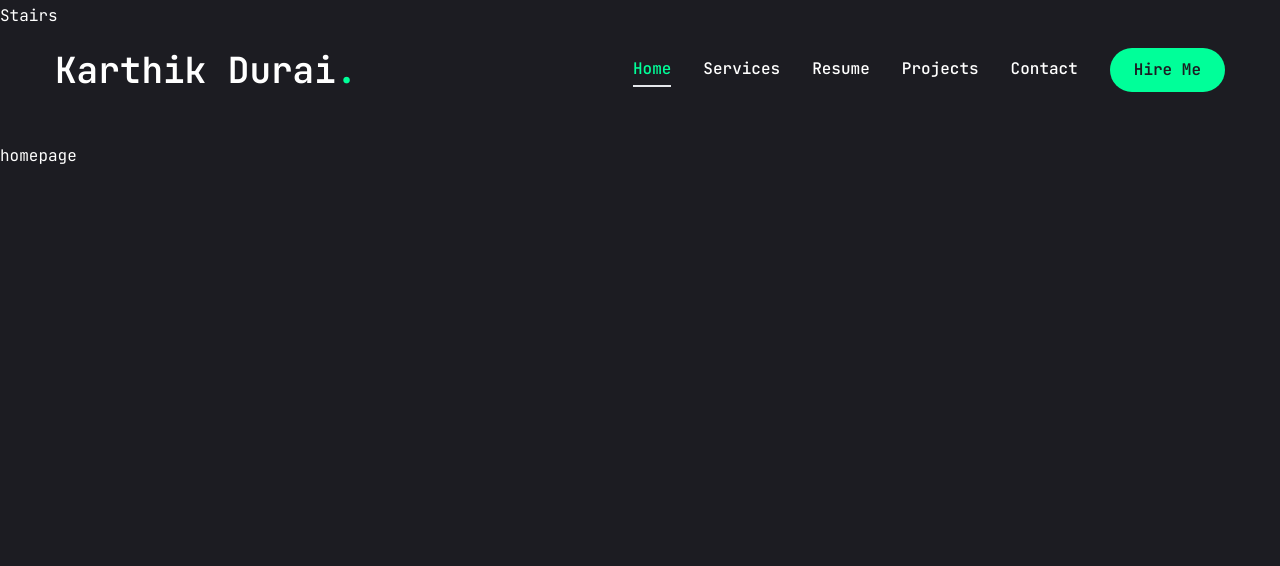
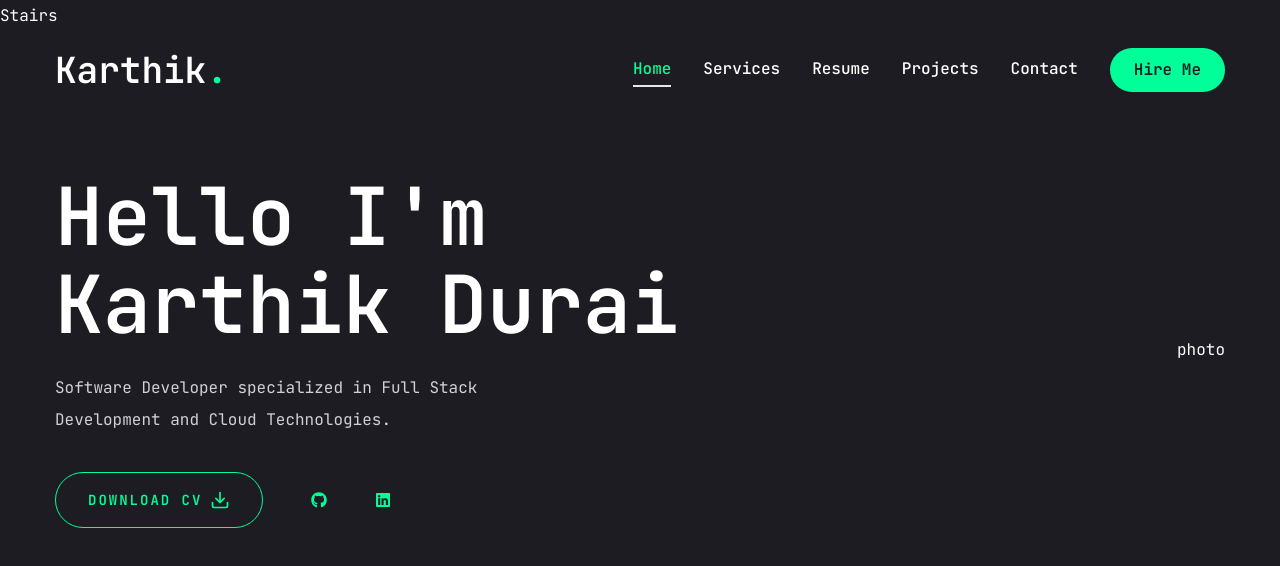
Before and after one commit to karthikdurai-kd/my-portfolio, a Next.js app: page / in a window 1280 px wide. Shown: the top 566 px of the page. Built offline with nearby package versions, Linux system fonts and the light colour scheme.

Commit message:
Created home page social links button

```diff
--- a/app/globals.css
+++ b/app/globals.css
@@ -6,4 +6,13 @@
   body {
     @apply font-primary bg-primary text-white leading-loose;
   }
+  .h1 {
+    @apply text-[48px] xl:text-[80px] leading-[1.1] font-semibold;
+  }
+  .h2 {
+    @apply text-[36px] xl:text-[48px] leading-[1.1] font-semibold;
+  }
+  .h3 {
+    @apply text-[20px] xl:text-[24px] leading-[1.1] font-semibold;
+  }
 }
--- a/app/page.jsx
+++ b/app/page.jsx
@@ -1,3 +1,45 @@
-export default function Home() {
-  return <main>homepage</main>;
-}
+import { Button } from "@/components/ui/button";
+import { FiDownload } from "react-icons/fi";
+
+// importing components
+import Social from "@/components/Social";
+
+const Home = () => {
+  return (
+    <section className="h-full">
+      <div className="container mx-auto h-full">
+        <div className="flex flex-col xl:flex-row items-center justify-between xl:pt-8 xl:pb-24">
+          <div className="text-center xl:text-left">
+            <h1 className="h1 mb-6">
+              Hello I'm <br /> <span>Karthik Durai</span>
+            </h1>
+            <p className="max-w-[500px] mb-9 text-white/80">
+              Software Developer specialized in Full Stack Development and Cloud
+              Technologies.
+            </p>
+            <div className="flex flex-col xl:flex-row items-center gap-8">
+              <Button
+                variant="outline"
+                size="lg"
+                className="uppercase flex items-center gap-2"
+              >
+                <span>Download CV</span>
+                <FiDownload className="text-xl" />
+              </Button>
+              <div className="mb-8 xl:mb-0">
+                {/* Adding Social Links icom component */}
+                <Social
+                  containerStyles="flex gap-4"
+                  iconStyles="w-12 h-12 border-accent rounded-full flex justify-center items-center text-accent text-base hover:bg-accent hover:text-primary hover:transition-all duration-500 "
+                />
+              </div>
+            </div>
+          </div>
+          <div>photo</div>
+        </div>
+      </div>
+    </section>
+  );
+};
+
+export default Home;
--- a/components/Header.jsx
+++ b/components/Header.jsx
@@ -12,7 +12,7 @@
         {/* Logo */}
         <Link href="/">
           <h1 className="text-4xl font-semibold">
-            Karthik Durai<span className="text-accent">.</span>
+            Karthik<span className="text-accent">.</span>
           </h1>
         </Link>
 
--- /dev/null
+++ b/components/Social.jsx
@@ -0,0 +1,30 @@
+import Link from "next/link";
+
+import { FaGithub, FaLinkedin } from "react-icons/fa";
+
+const socials = [
+  {
+    icon: <FaGithub />,
+    path: "",
+  },
+  {
+    icon: <FaLinkedin />,
+    path: "",
+  },
+];
+
+const Social = ({ containerStyles, iconStyles }) => {
+  return (
+    <div className={containerStyles}>
+      {socials.map((item, index) => {
+        return (
+          <Link key={index} href={item.path} className={iconStyles}>
+            {item.icon}
+          </Link>
+        );
+      })}
+    </div>
+  );
+};
+
+export default Social;
```
